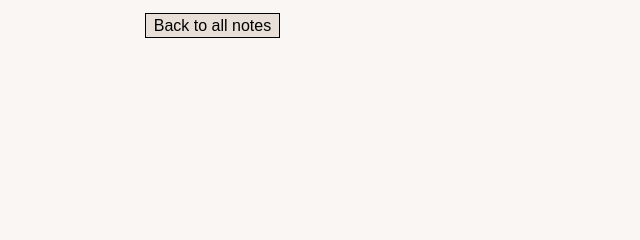
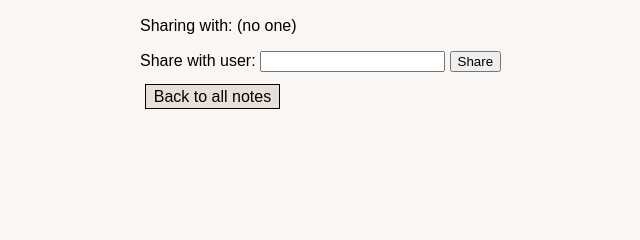
Before and after one commit to ayriainen/noteapp, a Flask app: template templates/show_note.html in a window 1280 px wide. Shown: the part 459-699 px from the top of the page, without its empty margins (100-740 px from the left). Run offline with Flask 3, Linux system fonts and the light colour scheme; the template is opened without the code that fills it, so the values that code supplies are empty.

Commit message:
feat: note sharing

```diff
--- a/app.py
+++ b/app.py
@@ -1,5 +1,6 @@
 """
 This is the main file, mostly resembling the example app's app.py.
+Note sharing added bothersome complexity.
 """
 import re
 import secrets
@@ -36,9 +37,11 @@ def show_lines(content):
 @app.route("/")
 def index():
     if "user_id" in session:
-        user_notes = notes.get_user_notes(session["user_id"])
-        return render_template("index.html", notes=user_notes)
-    return render_template("index.html", notes=[])
+        me = session["user_id"]
+        your_notes = notes.get_user_notes(me)
+        shared_notes = notes.get_shared_with_user(me)
+        return render_template("index.html", notes=your_notes, shared_notes=shared_notes)
+    return render_template("index.html", notes=[], shared_notes=[])
 
 @app.route("/note/<int:note_id>")
 def show_note(note_id):
@@ -46,17 +49,19 @@ def show_note(note_id):
     note = notes.get_note(note_id)
     if not note:
         abort(404)
-    if note["user_id"] != session["user_id"]:
+    me = session["user_id"]
+    if note["user_id"] != me and not notes.is_shared_with(note_id, me):
         abort(403)
     classes = notes.get_classes(note_id)
-    return render_template("show_note.html", note=note, classes=classes)
+    shared_users = notes.get_shares(note_id) if note["user_id"] == me else []
+    return render_template("show_note.html", note=note, classes=classes, shared_users=shared_users)
 
 @app.route("/search")
 def search():
     require_login()
     query = request.args.get("query")
     if query:
-        results = notes.search_notes(session["user_id"], query)
+        results = notes.search_accessible(session["user_id"], query)
     else:
         query = ""
         results = []
@@ -171,6 +176,50 @@ def remove_note(note_id):
         else:
             return redirect("/note/" + str(note_id))
 
+@app.route("/share_note", methods=["POST"])
+def share_note():
+    require_login()
+    check_csrf()
+
+    note_id = int(request.form["note_id"])
+    username = request.form["username"].strip()
+
+    note = notes.get_note(note_id)
+    if not note or note["user_id"] != session["user_id"]:
+        abort(403)
+
+    target = users.get_user_by_username(username)
+    if not target:
+        flash("ERROR: User not found")
+        return redirect("/note/" + str(note_id))
+    if target["id"] == session["user_id"]:
+        flash("ERROR: You already own this note")
+        return redirect("/note/" + str(note_id))
+
+    if not notes.is_shared_with(note_id, target["id"]):
+        notes.add_share(note_id, target["id"])
+        flash("Shared with " + target["username"])
+    else:
+        flash("Already shared with " + target["username"])
+
+    return redirect("/note/" + str(note_id))
+
+@app.route("/unshare_note", methods=["POST"])
+def unshare_note():
+    require_login()
+    check_csrf()
+
+    note_id = int(request.form["note_id"])
+    user_id = int(request.form["user_id"])
+
+    note = notes.get_note(note_id)
+    if not note or note["user_id"] != session["user_id"]:
+        abort(403)
+
+    notes.remove_share(note_id, user_id)
+    flash("Sharing removed")
+    return redirect("/note/" + str(note_id))
+
 @app.route("/register")
 def register():
     return render_template("register.html")
@@ -227,7 +276,7 @@ def logout():
         del session["user_id"]
         del session["username"]
         del session["csrf_token"]
-    return redirect("/")
+    return redirect("/login")
 
 @app.route("/user/<int:user_id>")
 def show_user(user_id):
@@ -245,7 +294,6 @@ def show_user(user_id):
 
     return render_template("show_user.html", user=user, notes=user_notes, stats=note_stats)
 
-
 # "localhost" url wasn't working with the example app execution, only ip was
 # so instead of "flask run" it's "python3 app.py"
 if __name__ == "__main__":
--- a/schema.sql
+++ b/schema.sql
@@ -25,3 +25,9 @@ CREATE TABLE note_classes (
     title TEXT,
     value TEXT
 );
+
+CREATE TABLE shares (
+    id INTEGER PRIMARY KEY,
+    note_id INTEGER REFERENCES notes,
+    user_id INTEGER REFERENCES users
+);
--- a/templates/show_note.html
+++ b/templates/show_note.html
@@ -5,10 +5,12 @@
 {% block content %}
 <h2>{{ note.title }}</h2>
 
+{% if session.user_id == note.user_id %}
 <p class="note-actions">
   <a href="/edit_note/{{ note.id }}">Edit</a>
   <a href="/remove_note/{{ note.id }}">Delete</a>
 </p>
+{% endif %}
 
 <div class="content-box">
   {{ note.content | show_lines }}
@@ -23,11 +25,42 @@
 {% endif %}
 
 <div class="note-meta">
+  {% if session.user_id != note.user_id %}
+  Shared by: {{ note.username }}<br>
+  {% endif %}
   Created: {{ note.created_at[:16].replace('T', ' ') }}<br>
   Last updated: {{ note.updated_at[:16].replace('T', ' ') }}
 </div>
 
+{% if session.user_id == note.user_id %}
+  {% if shared_users %}
+    <p>Sharing with:</p>
+    {% for u in shared_users %}
+      <div style="margin: 0.3em 0;">
+        {{ u.username }}
+        <form action="/unshare_note" method="post" style="display:inline; margin-left: 0.6em;">
+          <input type="hidden" name="note_id" value="{{ note.id }}">
+          <input type="hidden" name="user_id" value="{{ u.id }}">
+          <input type="hidden" name="csrf_token" value="{{ session.csrf_token }}">
+          <input type="submit" value="Remove">
+        </form>
+      </div>
+    {% endfor %}
+  {% else %}
+    <p>Sharing with: (no one)</p>
+  {% endif %}
+
+  <form action="/share_note" method="post">
+    <label for="username">Share with user</label>:
+    <input type="text" name="username" id="username" required>
+    <input type="hidden" name="note_id" value="{{ note.id }}">
+    <input type="hidden" name="csrf_token" value="{{ session.csrf_token }}">
+    <input type="submit" value="Share">
+  </form>
+{% endif %}
+
 <p class="note-actions">
   <a href="/">Back to all notes</a>
 </p>
+
 {% endblock %}
--- a/templates/show_user.html
+++ b/templates/show_user.html
@@ -41,6 +41,7 @@
             {% if note.status %}{{ note.status }}{% endif %}
             {% if note.priority %}{% if note.status %} - {% endif %}{{ note.priority }}{% endif %}
             {% if note.context %}{% if note.status or note.priority %} - {% endif %}{{ note.context }}{% endif %}
+            {% if note.shared %} - Shared{% endif %}
           </small>
         </div>
       {% endfor %}
```
Also changed, not shown: notes.py (+49 -1 lines), templates/index.html (+21 -0 lines), templates/search.html (+14 -3 lines), users.py (+16 -7 lines), README.md. Lines whose indentation alone changed are shown as unchanged.
